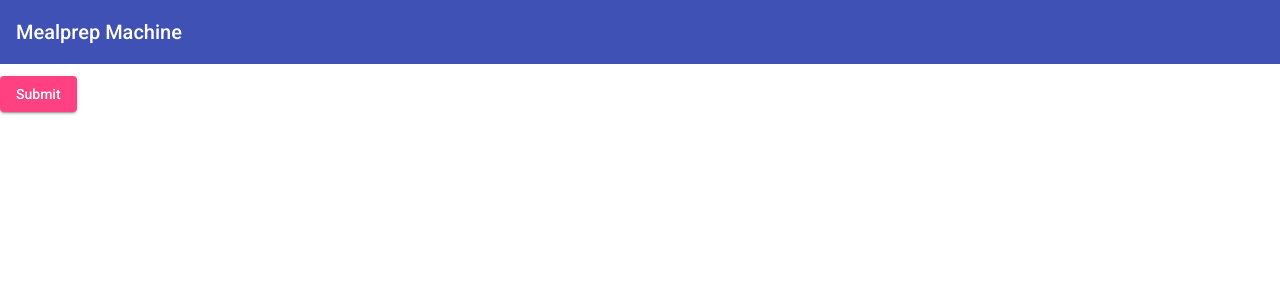
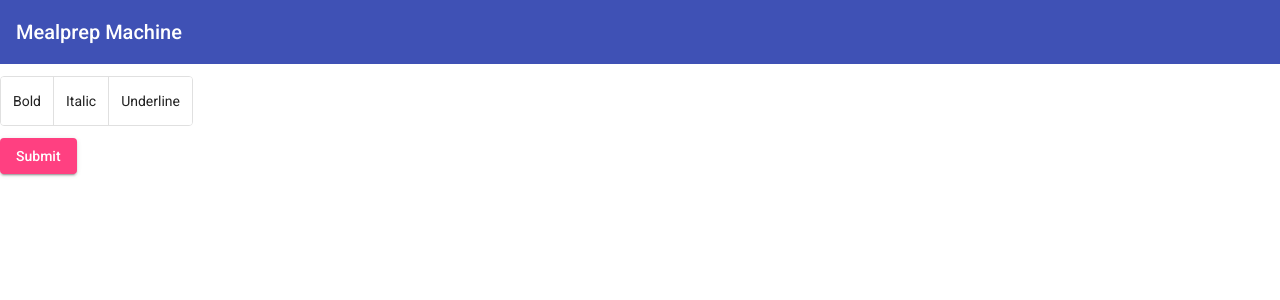
Before and after one commit to willadelinephillips/mealprep-machine, an Angular app in the folder mealprep-machine/: page / in a window 1280 px wide. Shown: the top 300 px of the page. Built offline with nearby package versions, Linux system fonts and the light colour scheme.

Commit message:
Added Button Toggle

```diff
--- a/mealprep-machine/src/app/app.component.html
+++ b/mealprep-machine/src/app/app.component.html
@@ -4,6 +4,16 @@
 </mat-toolbar>
 </p>
 
-<p><button mat-raised-button color="accent">{{submit}}</button></p>
+<p>
+  <mat-button-toggle-group name="fontStyle" aria-label="Font Style">
+  <mat-button-toggle value="bold">Bold</mat-button-toggle>
+  <mat-button-toggle value="italic">Italic</mat-button-toggle>
+  <mat-button-toggle value="underline">Underline</mat-button-toggle>
+</mat-button-toggle-group>
+</p>
+
+<p>
+  <button mat-raised-button color="accent">{{submit}}</button>
+</p>
 
 <router-outlet></router-outlet>
--- a/mealprep-machine/src/app/app.module.ts
+++ b/mealprep-machine/src/app/app.module.ts
@@ -1,5 +1,7 @@
+import {MatButtonToggleModule} from '@angular/material/button-toggle';
 import {MatButtonModule} from '@angular/material/button';
 import {MatToolbarModule} from '@angular/material/toolbar';
+
 import { NgModule } from '@angular/core';
 import { BrowserModule } from '@angular/platform-browser';
 
@@ -14,6 +16,8 @@ import { BrowserAnimationsModule } from '@angular/platform-browser/animations';
   imports: [
     MatToolbarModule,
     MatButtonModule,
+    MatButtonToggleModule,
+
     BrowserModule,
     AppRoutingModule,
     BrowserAnimationsModule
```
